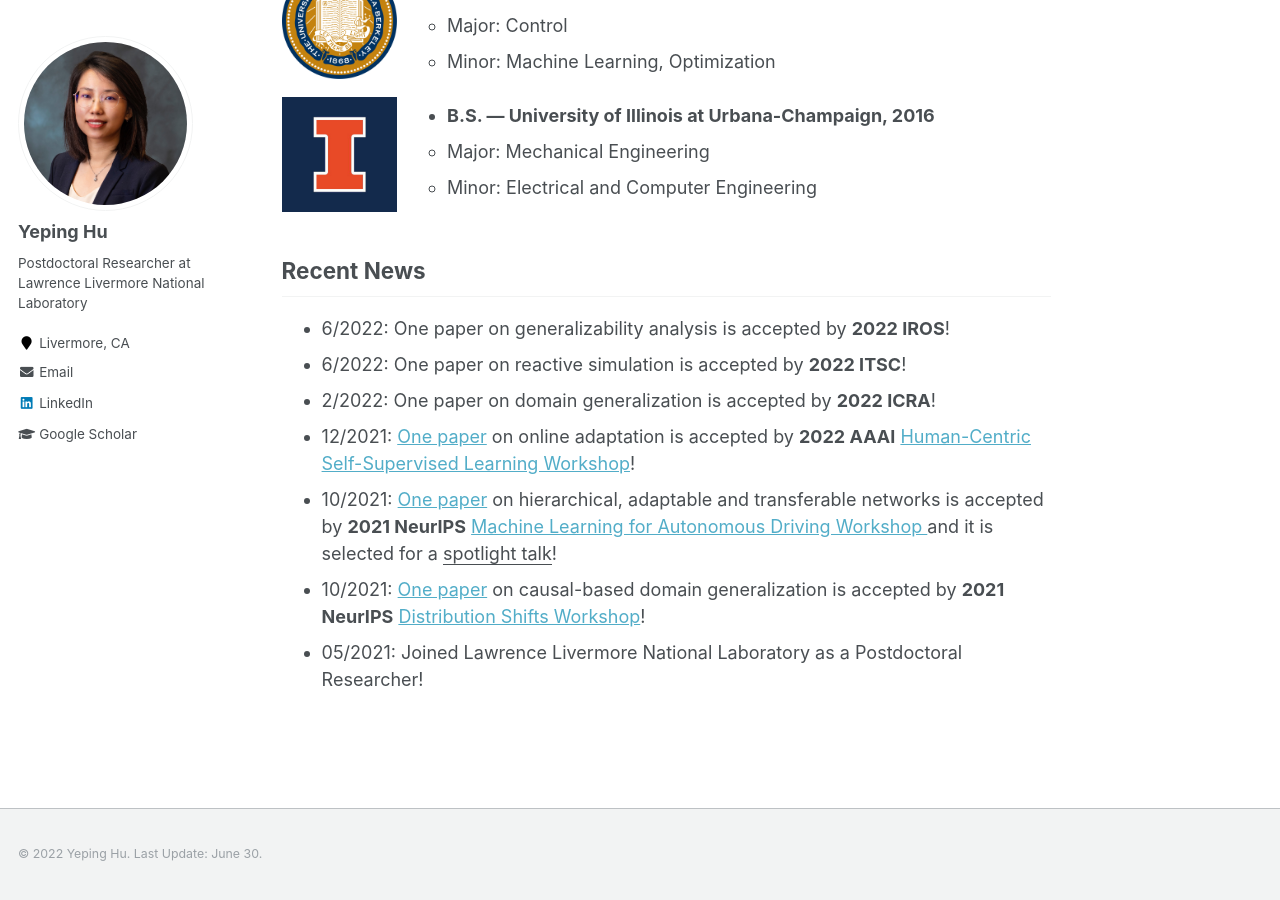
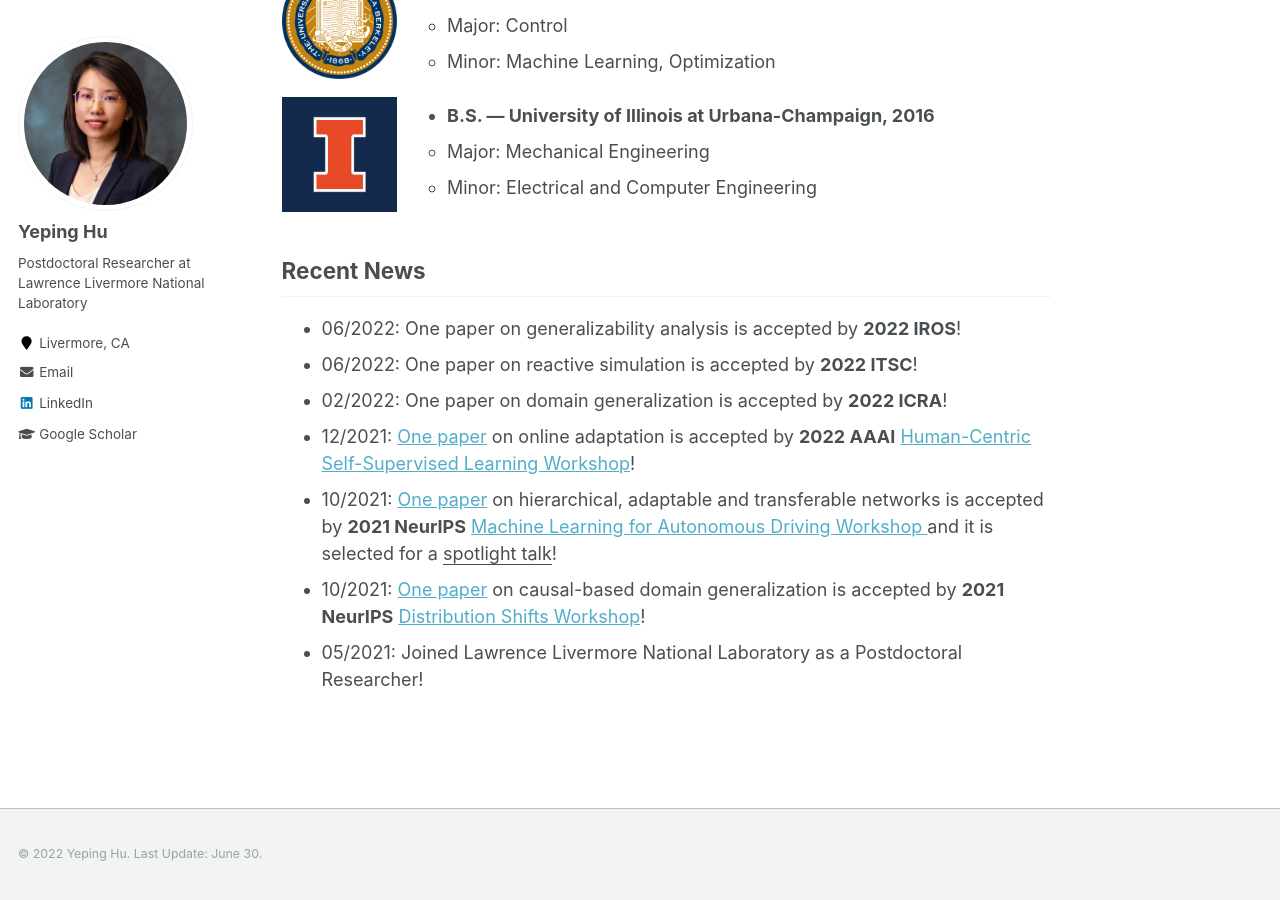
Before and after one commit to Yeping-Hu/yeping-hu.github.io, a Jekyll site: the page built from _pages/about.md, in a window 1280 px wide and 900 px high, scrolled down 609 px. Built offline with Jekyll 4.4.1, drawn with Linux system fonts in a browser that asks for light colours; a script that is not in the unit is left out.

Commit message:
update publication

```diff
--- a/_pages/about.md
+++ b/_pages/about.md
@@ -30,9 +30,9 @@ I am open to research discussion and collaboration, please feel free to get in t
 
 ## Recent News
 
-- 6/2022: One paper on generalizability analysis is accepted by **2022 IROS**!
-- 6/2022: One paper on reactive simulation is accepted by **2022 ITSC**!
-- 2/2022: One paper on domain generalization is accepted by **2022  ICRA**!
+- 06/2022: One paper on generalizability analysis is accepted by **2022 IROS**!
+- 06/2022: One paper on reactive simulation is accepted by **2022 ITSC**!
+- 02/2022: One paper on domain generalization is accepted by **2022  ICRA**!
 - 12/2021: [One paper](https://arxiv.org/abs/2112.06129){:target="_blank"} on online adaptation is accepted by **2022 AAAI** [Human-Centric Self-Supervised Learning Workshop](https://hcssl.github.io/AAAI-22/){:target="_blank"}!
 - 10/2021: [One paper](https://arxiv.org/pdf/2111.00788){:target="_blank"} on hierarchical, adaptable and transferable networks is accepted by **2021 NeurIPS** [Machine Learning for Autonomous Driving Workshop ](https://ml4ad.github.io/){:target="_blank"} and it is selected for a <u>spotlight talk</u>!
 - 10/2021: [One paper](https://arxiv.org/pdf/2112.02093){:target="_blank"} on causal-based domain generalization is accepted by **2021 NeurIPS** [Distribution Shifts Workshop](https://sites.google.com/view/distshift2021){:target="_blank"}!
```
Also changed, not shown: _pages/publications.md (+4 -0 lines).
